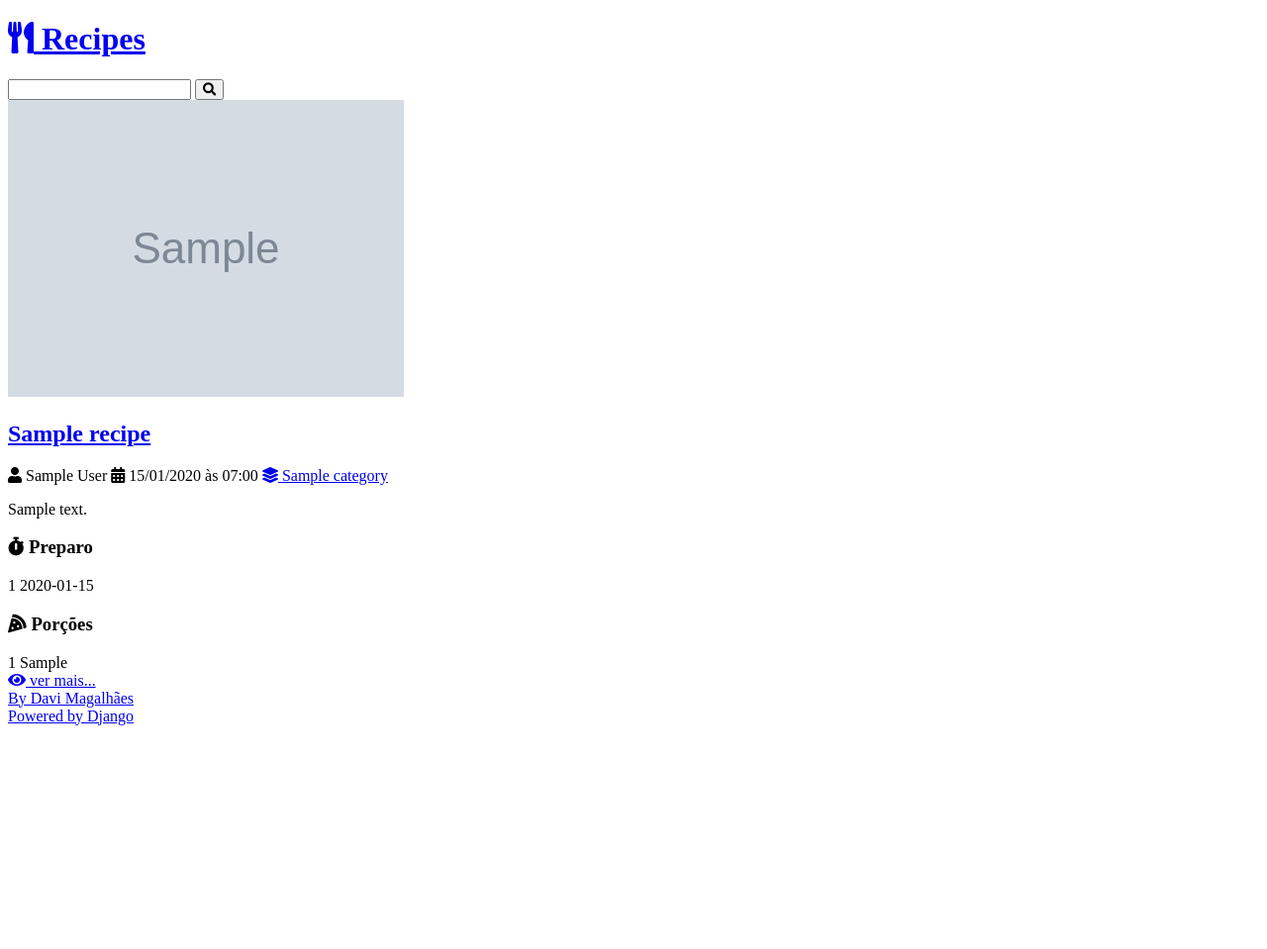
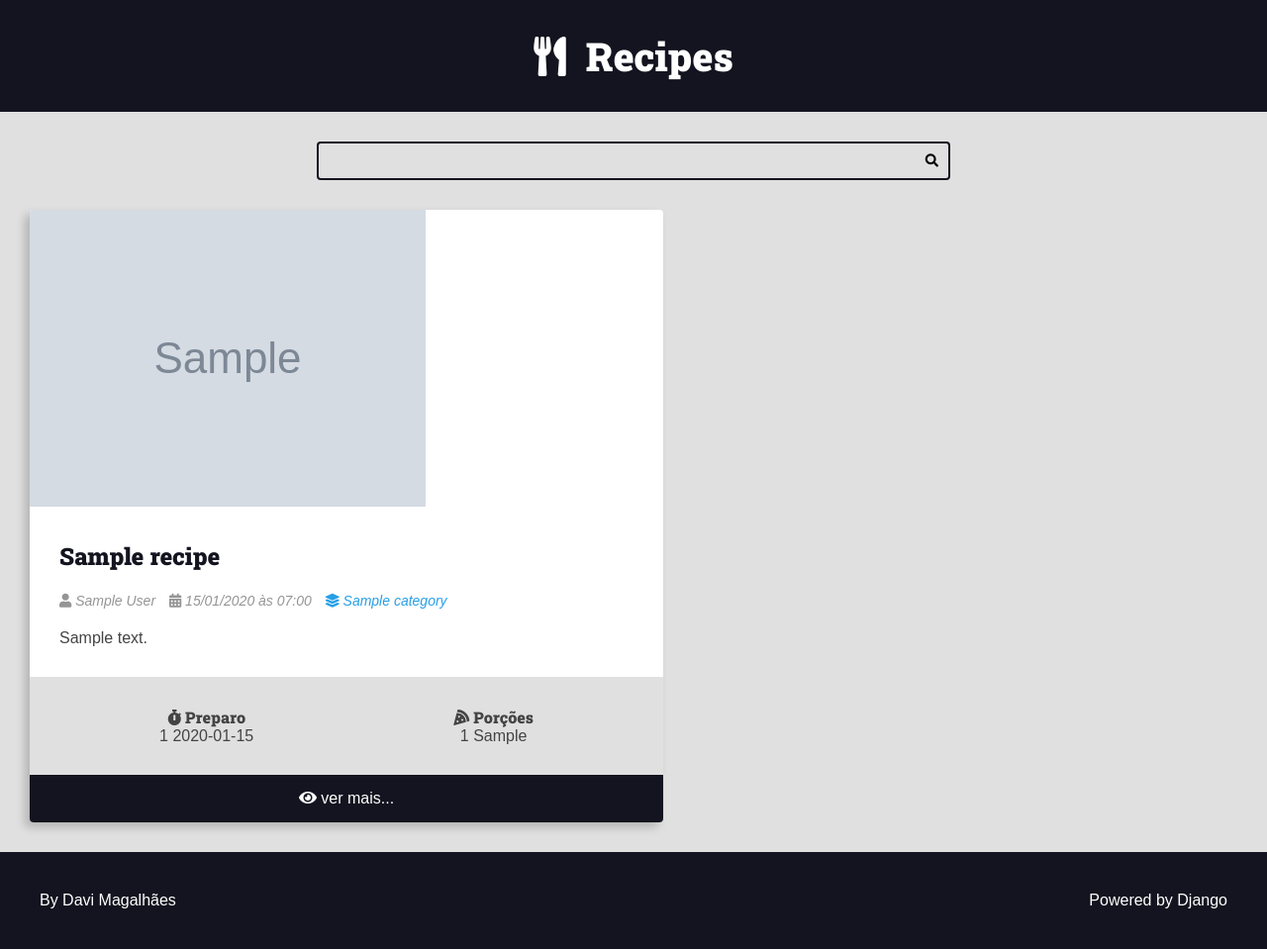
Before and after one commit to Davimteixeira/primeiro_projeto, a Django app: page / in a window 1280 px wide. Shown: the whole page at 99% size. Before the commit the page ends 733 px from the top, so only its background shows below. Run offline with Django 4.2, Linux system fonts and the light colour scheme; tables that the repository leaves empty hold one stand-in row (values such as "Sample post"); grey boxes marked "Sample" are stand-in pictures.

Commit message:
alterando pasta

```diff
--- /dev/null
+++ b/base_static/global/css/styles.css
@@ -0,0 +1,545 @@
+:root {
+    --color-primary: #269fe6;
+    --color-primary-hover: #2086c2;
+    --color-primary-dark: #13141f;
+    --color-primary-dark-hover: #212336;
+    --color-primary-light: #d4ecfa;
+    --color-primary-light-hover: #bdd8e7;
+
+    --color-white: #fff;
+    --color-black: #000;
+
+    --color-dark-text: #444;
+    --color-info-light: #cce5ff;
+    --color-debug-light: #cce5ff;
+    --color-success-light: #d4edda;
+    --color-alert-light: #fff3cd;
+    --color-warning-light: #fff3cd;
+    --color-error-light: #f8d7da;
+
+    --color-info-dark: #4d86c4;
+    --color-debug-dark: #4d86c4;
+    --color-success-dark: #4a9c5d;
+    --color-alert-dark: #927f40;
+    --color-warning-dark: #927f40;
+    --color-error-dark: #da525d;
+
+    --color-gray-0: #f9f9f9;
+    --color-gray-1: #e0e0e0;
+    --color-gray-2: #c7c7c7;
+    --color-gray-3: #aeaeae;
+    --color-gray-4: #959595;
+    --color-gray-5: #7d7d7d;
+    --color-gray-6: #646464;
+    --color-gray-7: #4b4b4b;
+    --color-gray-8: #323232;
+    --color-gray-9: #191919;
+
+    --font-primary: sans-serif;
+    --font-headings: 'Roboto Slab', serif;
+
+    --spacing-gutter-medium: 3rem;
+    --spacing-gutter-large: 4rem;
+  }
+
+  * {
+    padding: 0;
+    margin: 0;
+    box-sizing: border-box;
+  }
+
+  html {
+    font-size: 62.5%;
+  }
+
+  body {
+    font-size: 1.6rem;
+    font-family: var(--font-primary);
+    background: var(--color-gray-1);
+    color: var(--color-dark-text);
+  }
+
+  h1,
+  h2,
+  h3,
+  h4,
+  h5,
+  h6 {
+    font-family: var(--font-headings);
+  }
+
+  img {
+    max-width: 100%;
+  }
+
+  a {
+    color: var(--color-primary);
+    text-decoration: none;
+  }
+
+  .container {
+    max-width: 144rem;
+    margin: 0 auto;
+    padding: var(--spacing-gutter-medium);
+  }
+
+  .main-header-container {
+    background: var(--color-primary-dark);
+  }
+
+  .main-logo {
+    font-size: 4rem;
+    color: var(--color-white);
+    text-decoration: none;
+    display: flex;
+    flex-flow: row nowrap;
+    align-items: center;
+    justify-content: center;
+    width: fit-content;
+    margin: 0 auto;
+  }
+
+  .main-logo-icon {
+    margin-right: 2rem;
+  }
+
+  .search-form {
+    border: 0.2rem solid var(--color-primary-dark);
+    max-width: 64rem;
+    margin: 0 auto;
+    border-radius: 0.4rem;
+    position: relative;
+    transition: all 300ms ease-in-out;
+  }
+
+  .search-input,
+  .search-button {
+    border: none;
+    background: none;
+    outline: none;
+    padding: 1rem;
+    transition: all 300ms ease-in-out;
+  }
+
+  .search-input {
+    width: 100%;
+    padding-right: 3rem;
+  }
+
+  .search-button {
+    position: absolute;
+    top: 0;
+    right: 0;
+  }
+
+  .search-button:focus {
+    outline: 1px solid var(--color-primary);
+    background: rgba(0, 0, 0, 0.05);
+  }
+
+  .search-form:focus-within {
+    border-color: var(--color-primary);
+    background: var(--color-white);
+  }
+
+  .search-form:focus-within .search-button {
+    color: var(--color-primary);
+  }
+
+  .main-content {
+    padding-top: 0;
+  }
+
+  .main-content-list {
+    display: grid;
+    grid-template-columns: repeat(auto-fit, minmax(340px, 1fr));
+    gap: var(--spacing-gutter-large);
+  }
+
+  .recipe {
+    background: var(--color-white);
+    box-shadow: -5px 5px 10px rgba(0, 0, 0, 0.2);
+    transform: scale(1);
+    transition: all 300ms ease-in-out;
+    border-radius: 0.4rem;
+    overflow: hidden;
+  }
+
+  .recipe img {
+    max-width: 100%;
+  }
+
+  .recipe-list-item {
+    max-width: 64rem;
+    height: fit-content;
+  }
+
+  .recipe-list-item:hover {
+    transform: scale(1.02);
+    box-shadow: -8px 8px 18px rgba(0, 0, 0, 0.25);
+  }
+
+  .recipe-title-container {
+    padding: var(--spacing-gutter-medium);
+    padding-bottom: 2rem;
+  }
+
+  .recipe-title-container a {
+    text-decoration: none;
+    color: var(--color-primary-dark);
+  }
+
+  .recipe-author {
+    padding: 0 var(--spacing-gutter-medium);
+  }
+
+  .recipe-content {
+    padding: var(--spacing-gutter-medium);
+    padding-top: 2rem;
+  }
+
+  .recipe-author-item {
+    color: var(--color-gray-4);
+    margin-right: 1rem;
+    font-style: italic;
+    font-size: 1.4rem;
+  }
+
+  .recipe-author a {
+    color: var(--color-primary);
+    transition: all 300ms ease-in-out;
+    text-decoration: none;
+  }
+
+  .recipe-author a:hover {
+    color: var(--color-primary-dark);
+  }
+
+  .recipe-meta-container {
+    display: flex;
+    flex-flow: row wrap;
+    padding: var(--spacing-gutter-medium);
+    background: var(--color-gray-1);
+  }
+
+  .recipe-meta {
+    display: flex;
+    flex-flow: column nowrap;
+    flex-shrink: 1;
+    flex-grow: 1;
+    text-align: center;
+  }
+
+  .recipe-meta-title {
+    font-size: 1.6rem;
+  }
+
+  .recipe-footer a {
+    background: var(--color-primary-dark);
+    display: block;
+    color: var(--color-white);
+    text-decoration: none;
+    text-align: center;
+    padding: 1.5rem var(--spacing-gutter-medium);
+    transition: all 300ms ease-in-out;
+  }
+
+  .recipe-footer a:hover {
+    filter: brightness(2);
+  }
+
+  .main-content-detail .recipe-list-item {
+    max-width: 84rem;
+    margin: 0 auto;
+  }
+
+  .main-content-detail .recipe-list-item:hover {
+    transform: scale(1);
+    box-shadow: -5px 5px 15px rgba(0, 0, 0, 0.2);
+  }
+
+  .preparation-steps {
+    padding: var(--spacing-gutter-medium);
+  }
+
+  .main-footer {
+    display: flex;
+    align-items: center;
+    justify-content: space-between;
+    background: var(--color-primary-dark);
+    color: var(--color-white);
+    padding: var(--spacing-gutter-large);
+  }
+
+  .main-footer a {
+    color: var(--color-white);
+    text-decoration: none;
+    transition: all 300ms ease-in-out;
+  }
+
+  .main-footer a:hover {
+    filter: brightness(0.8);
+  }
+
+  .preparation-steps h1,
+  .preparation-steps h2,
+  .preparation-steps h3,
+  .preparation-steps h4,
+  .preparation-steps h5,
+  .preparation-steps h6,
+  .preparation-steps p,
+  .preparation-steps pre {
+    margin: 2rem 0;
+  }
+
+  .preparation-steps ol,
+  .preparation-steps ul {
+    margin: 2rem;
+    padding: 0 2rem;
+  }
+
+  .pagination-content {
+    display: flex;
+    flex-flow: row wrap;
+    gap: 1rem 0.5rem;
+  }
+  .pagination .page-item {
+    background: var(--color-gray-3);
+    padding: 0.5rem 1rem;
+  }
+
+  .pagination .page-link {
+    text-decoration: none;
+    background: var(--color-primary);
+    color: var(--color-white);
+  }
+
+  .pagination .page-current {
+    background: var(--color-primary-dark);
+  }
+
+  /* Forms */
+  .form-content {
+    max-width: 64rem;
+    margin: 0 auto;
+    margin-bottom: var(--spacing-gutter-medium);
+  }
+
+  .form-content label,
+  .form-content .help-text,
+  .errorlist {
+    display: block;
+    margin: 0.5rem 0;
+    font-size: 1.4rem;
+    list-style-type: none;
+  }
+
+  .errorlist {
+    color: var(--color-error-dark);
+  }
+
+  .form-content input,
+  .form-content textarea,
+  .form-content select {
+    width: 100%;
+    padding: 1rem;
+    border-radius: 0.4rem;
+    border: 1px solid var(--color-primary-dark);
+  }
+
+  .form-content-grid {
+    display: grid;
+    grid-template-columns: repeat(auto-fit, minmax(30rem, 1fr));
+    gap: calc(var(--spacing-gutter-medium) / 2) var(--spacing-gutter-medium);
+  }
+
+  .form-content button {
+    padding: 1rem 2rem;
+    border: none;
+    background: var(--color-primary-dark);
+    color: var(--color-white);
+  }
+
+  .inline-form {
+    display: inline;
+  }
+
+  .span-2 {
+    grid-column: span 2;
+  }
+
+  .plaintext-button {
+    display: inline;
+    border: none;
+    background: none;
+    cursor: pointer;
+    color: var(--color-primary);
+    font-size: 1.6rem;
+  }
+
+  /* Messages */
+  .messages-container {
+    display: flex;
+    flex-flow: column nowrap;
+    gap: calc(var(--spacing-gutter-medium) / 2);
+  }
+
+  .message {
+    padding: 1rem;
+    border-radius: 4px;
+    border: 1px solid var(--color-dark-text);
+    background: var(--color-gray-2);
+    color: var(--color-dark-text);
+  }
+
+  .message-error {
+    border: 1px solid var(--color-error-dark);
+    background: var(--color-error-light);
+    color: var(--color-error-dark);
+  }
+
+  .message-success {
+    border: 1px solid var(--color-success-dark);
+    background: var(--color-success-light);
+    color: var(--color-success-dark);
+  }
+
+  .message-warning {
+    border: 1px solid var(--color-warning-dark);
+    background: var(--color-warning-light);
+    color: var(--color-warning-dark);
+  }
+
+  .message-alert {
+    border: 1px solid var(--color-alert-dark);
+    background: var(--color-alert-light);
+    color: var(--color-alert-dark);
+  }
+
+  .message-info {
+    border: 1px solid var(--color-info-dark);
+    background: var(--color-info-light);
+    color: var(--color-info-dark);
+  }
+
+  .message-debug {
+    border: 1px solid var(--color-debug-dark);
+    background: var(--color-debug-light);
+    color: var(--color-debug-dark);
+  }
+
+  /* Authors */
+  .login-message {
+    margin: 1rem 0;
+  }
+
+  .authors-dashboard-container {
+    max-width: 64rem;
+    text-align: left;
+    padding: var(--spacing-gutter-medium);
+    margin: 0 auto;
+  }
+
+  .authors-dashboard-container h3,
+  .authors-dashboard-container p,
+  .authors-dashboard-container ul {
+    list-style-type: none;
+    margin: 1rem 0;
+  }
+
+  /* Generics */
+
+  .center {
+    text-align: center;
+  }
+
+  .left {
+    text-align: left;
+  }
+
+  .m-x {
+    margin: 0 var(--spacing-gutter-medium);
+  }
+
+  .m-y {
+    margin: var(--spacing-gutter-medium) 0;
+  }
+
+  .hidden-text {
+    display: none;
+  }
+
+  .menu-container {
+    position: fixed;
+    top: 0;
+    left: 0;
+    bottom: 0;
+    width: 260px;
+    min-height: 100vh;
+    overflow-y: auto;
+    background: var(--color-primary);
+    z-index: 2;
+    transition: all 300ms ease-in-out;
+  }
+
+  .menu-container a {
+    color: var(--color-white);
+  }
+
+  .menu-hidden {
+    left: -255px;
+  }
+
+  .button-show-menu {
+    position: fixed;
+    left: 265px;
+    top: 2rem;
+    color: var(--color-white);
+    background-color: var(--color-primary);
+    border: none;
+    font-size: 2rem;
+    z-index: 3;
+    padding: 1rem;
+    visibility: hidden;
+    opacity: 0;
+    transition: all 300ms ease-in-out;
+    border-radius: 0 4px 4px 0;
+    cursor: pointer;
+  }
+
+  .button-show-menu-visible {
+    visibility: visible;
+    opacity: 1;
+    left: 5px;
+  }
+
+  .button-close-menu {
+    position: absolute;
+    top: 1rem;
+    right: 1rem;
+    color: var(--color-white);
+    background: none;
+    border: none;
+    font-size: 2rem;
+    z-index: 3;
+    cursor: pointer;
+  }
+
+  .menu-nav {
+    display: flex;
+    flex-flow: column wrap;
+    font-family: var(--font-headings);
+    font-size: 2rem;
+  }
+
+  .menu-nav a {
+    width: 100%;
+    padding: 1rem;
+  }
+
+  @media (max-width: 600px) {
+    .main-content-list,
+    .form-content-grid {
+      grid-template-columns: repeat(auto-fit, minmax(100%, 1fr));
+    }
+  }
--- a/recipes/templates/recipes/partials/head.html
+++ b/recipes/templates/recipes/partials/head.html
@@ -18,4 +18,5 @@
 <link rel="preconnect" href="https://fonts.gstatic.com" crossorigin>
 <link href="https://fonts.googleapis.com/css2?family=Roboto+Slab:wght@900&display=swap" rel="stylesheet">
 
-<link rel="stylesheet" href="{% static 'recipes/css/styles.css' %}">
+<link rel="stylesheet" href="{% static 'global/css/styles.css' %}">
+<link rel="stylesheet" href="{% static 'global/css/global-style.css' %}">
```
Also changed, not shown: base_static/global/css/global-style.css (added).
